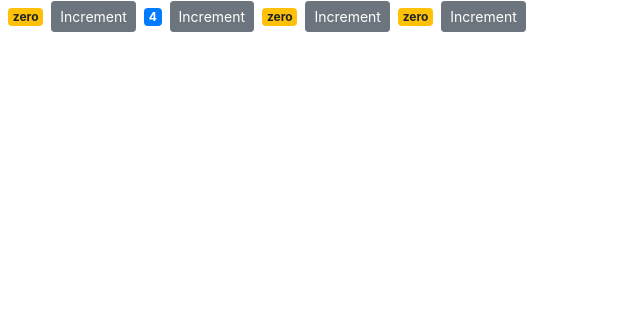
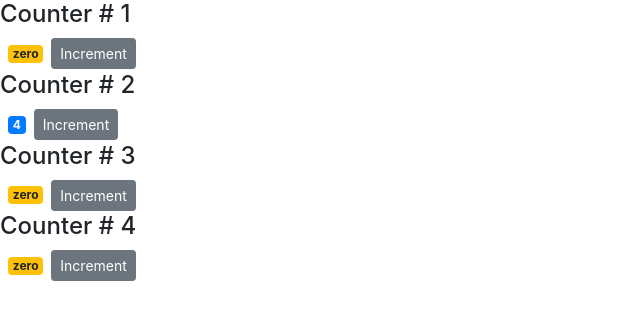
Before and after one commit to jpalmat/create-react-app, a React (Create React App) app: page / in a window 1280 px wide. Shown: the top 320 px of the page, without its empty margins (0-640 px from the left). Built offline with nearby package versions, Linux system fonts and the light colour scheme.

Commit message:
passing children

```diff
--- a/src/components/counter.jsx
+++ b/src/components/counter.jsx
@@ -2,6 +2,13 @@
 
 class Counter extends Component {
     state = {
+    /*
+    an object which stores the value of attributes of a tag and work similar to the HTML attributes. It gives a
+    way to pass data from one component to other components. It is similar to function arguments.
+    Props are passed to the component in the same way as arguments passed in a function*/
+
+    //this.props is plain javaScript object that includes all the attributes
+    //that we set  in counters component
         value: this.props.value,
         test: 'zero',
         tags: ['tag1', 'tag2', 'tag3']
@@ -20,15 +27,10 @@
     }
 
     render() {
-        /*
-        an object which stores the value of attributes of a tag and work similar to the HTML attributes. It gives a
-        way to pass data from one component to other components. It is similar to function arguments.
-        Props are passed to the component in the same way as arguments passed in a function*/
-
-        //this.props is plain javaScript object that includes all the attributes
-        //that we set  in counters component
+        console.log(this.props);
         return (
         <React.Fragment>
+            {this.props.children}
             <span className={this.getBadgeClasses()}>{this.formatCounter()}</span>
             <button onClick={() => this.handleIncrement({id: 1})} className="btn btn-secondary btn-sm">Increment</button>
         </React.Fragment>);
--- a/src/components/counters.jsx
+++ b/src/components/counters.jsx
@@ -14,7 +14,9 @@
         return (
             <div>
                 { this.state.counters.map(counter =>
-                <Counter key={counter.id} value={counter.value}/>)}
+                <Counter key={counter.id} value={counter.value}>
+                    <h4>Counter # {counter.id}</h4>
+                 </Counter>)}
             </div>);
     }
 }
```
